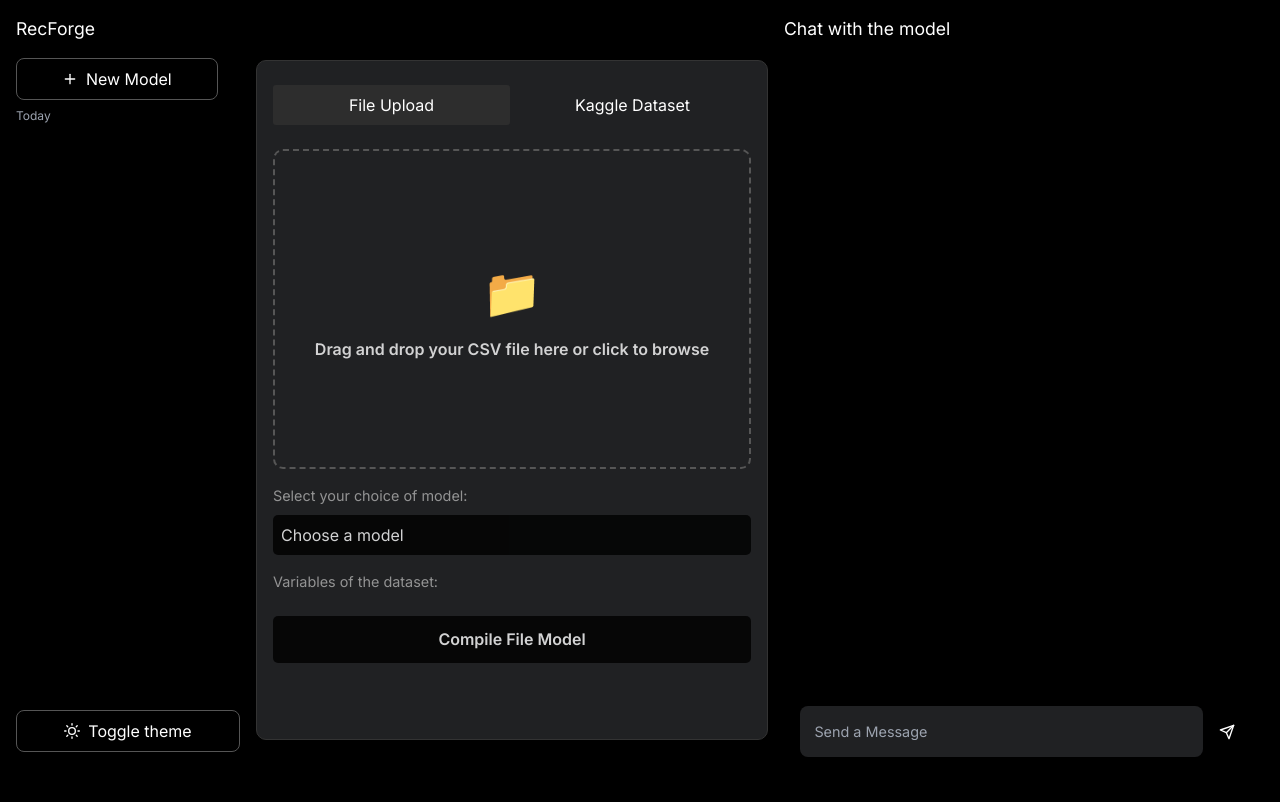
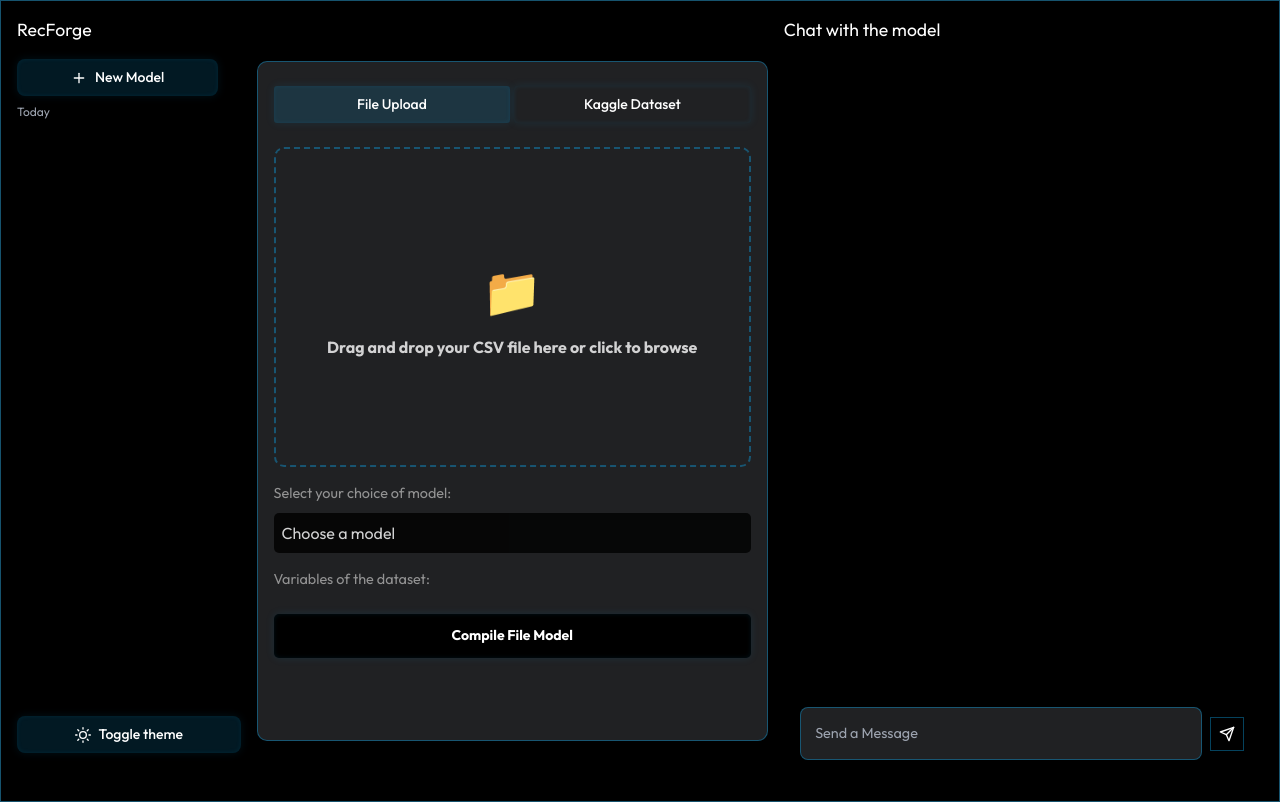
Before and after one commit to nami-kaze/RecomSaas, a Flask app: page / in a window 1280 px wide. Before the commit the page ends 757 px from the top, so only its background shows below. Run offline with Flask 3, Linux system fonts and the light colour scheme; some libraries are stand-ins or nearby versions.

Commit message:
Ui enhance
Signed-off-by: raaksss <rakshitamanocha@gmail.com>

```diff
--- a/static/css/main.css
+++ b/static/css/main.css
@@ -1,3 +1,31 @@
+@import url('https://fonts.googleapis.com/css2?family=Outfit:wght@300;400;500;600;700&display=swap');
+
+:root {
+  --font-sans: 'Outfit', ui-sans-serif, system-ui, sans-serif, "Apple Color Emoji", "Segoe UI Emoji", "Segoe UI Symbol", "Noto Color Emoji";
+}
+
+* {
+  font-family: var(--font-sans);
+}
+
+body {
+  font-family: var(--font-sans);
+  -webkit-font-smoothing: antialiased;
+  -moz-osx-font-smoothing: grayscale;
+  background-color: #1C1C1C;
+  color: #E5E5E5;
+  border: 1px solid rgba(14, 165, 233, 0.4);
+
+}
+
+button,
+input,
+optgroup,
+select,
+textarea {
+  font-family: inherit;
+}
+
 *,
 ::before,
 ::after {
@@ -641,14 +669,105 @@ video {
 }
 
 :root {
-  --font-sans: 'Inter', sans-serif;
-  background-color: black;
+  --font-sans: 'Outfit', ui-sans-serif, system-ui, sans-serif, "Apple Color Emoji", "Segoe UI Emoji", "Segoe UI Symbol", "Noto Color Emoji";
+  background-color: #1C1C1C;  /* Darker background like in the image */
+  color-scheme: dark;  /* Ensures proper color scheme for system elements */
 }
 
 body {
-  font-family: var(--font-sans), ui-sans-serif, system-ui, sans-serif, "Apple Color Emoji", "Segoe UI Emoji", "Segoe UI Symbol", "Noto Color Emoji";
-  background-color: black;
+  font-family: var(--font-sans);
+  -webkit-font-smoothing: antialiased;  /* Better font rendering on webkit browsers */
+  -moz-osx-font-smoothing: grayscale;   /* Better font rendering on Firefox */
+  background-color: #1C1C1C;
+  color: #E5E5E5;
 }
+
+/* Update input styles to match the sleek look */
+input, select, textarea {
+  background-color: #2D2D2D;
+  border: 1px solid #404040;
+  border-radius: 6px;
+  color: #E5E5E5;
+  font-family: var(--font-sans);
+  transition: border-color 0.15s ease;
+}
+
+input:focus, select:focus, textarea:focus {
+  border-color: #0EA5E9;  /* Light blue highlight on focus */
+  outline: none;
+}
+
+/* Update button styles to match the image */
+.button, .compile-button, .kaggle-submit, .tab-btn {
+  background-color: rgba(14, 165, 233, 0.15);  /* Subtle blue background */
+  color: #FFFFFF;
+  border: 1px solid rgba(14, 165, 233, 0.5);  /* Subtle blue border */
+  border-radius: 8px;
+  padding: 10px 16px;
+  font-family: var(--font-sans);
+  font-weight: 500;
+  font-size: 14px;
+  transition: all 0.2s ease;
+  box-shadow: 0 0 10px rgba(14, 165, 233, 0.1),  /* Outer glow */
+              inset 0 0 5px rgba(14, 165, 233, 0.1);  /* Inner glow */
+}
+
+.button:hover, .compile-button:hover, .kaggle-submit:hover, .tab-btn:hover {
+  background-color: rgba(14, 165, 233, 0.25);  /* Slightly more intense blue on hover */
+  border-color: rgba(14, 165, 233, 0.7);  /* More visible blue border on hover */
+  box-shadow: 0 0 15px rgba(14, 165, 233, 0.2),  /* Enhanced outer glow */
+              inset 0 0 8px rgba(14, 165, 233, 0.2);  /* Enhanced inner glow */
+}
+
+/* Active state for tab buttons */
+.tab-btn.active {
+  background-color: #0284C7;
+}
+
+/* Light mode overrides - keeping the same blue color scheme for consistency */
+[data-theme="light"] .button,
+[data-theme="light"] .compile-button,
+[data-theme="light"] .kaggle-submit,
+[data-theme="light"] .tab-btn {
+  background-color: rgba(14, 165, 233, 0.1);
+  color: #1a1a1a;
+  border: 1px solid rgba(14, 165, 233, 0.4);
+  box-shadow: 0 0 10px rgba(14, 165, 233, 0.08),
+              inset 0 0 5px rgba(14, 165, 233, 0.08);
+}
+
+[data-theme="light"] .button:hover,
+[data-theme="light"] .compile-button:hover,
+[data-theme="light"] .kaggle-submit:hover,
+[data-theme="light"] .tab-btn:hover {
+  background-color: rgba(14, 165, 233, 0.2);  /* Keeping the blue theme on hover */
+  border-color: rgba(14, 165, 233, 0.6);
+  box-shadow: 0 0 15px rgba(14, 165, 233, 0.15),
+              inset 0 0 8px rgba(14, 165, 233, 0.15);
+}
+
+[data-theme="light"] .tab-btn.active {
+  background-color: #e0e0e0;
+}
+
+[data-theme="light"] .tab-btn:hover {
+  background-color: #b0b0b0;
+}
+
+/* Remove any conflicting button styles */
+.button, .compile-button, .kaggle-submit, .tab-btn {
+  border: none !important;
+  opacity: 1 !important;
+}
+
+/* Update container styles */
+.middle {
+  background-color: #1C1C1C;
+  border: 1px solid rgba(14, 165, 233, 0.4);
+  border-radius: 8px;
+  box-shadow: 0 1px 3px rgba(0, 0, 0, 0.1);
+}
+
 .right2 { display: none; }
 .container {
   display: flex;
@@ -671,11 +790,10 @@ body {
   overflow-y: auto;
   border-radius: 10px;
   margin: auto;
-  border: 1px solid #333333;  /* Subtle border for dark theme */
 }
 
 .drop-zone {
-    border: 2px dashed #565656;
+    border: 2px dashed rgba(14, 165, 233, 0.4);
     border-radius: 10px;
     padding: 2rem;
     margin-bottom: 1rem;
@@ -805,15 +923,10 @@ text-align: left;
   width: 90%;
   padding: 0.5rem;
   margin: 0.5rem 0;
-  border: 1px solid #555;
   border-radius: 0.5rem;
   text-align: center;
   cursor: pointer;
   transition: background-color 0.3s;
-}
-
-.button:hover {
-  background-color: #444;
 }
 
 .chat-history, .option-items {
@@ -837,6 +950,7 @@ text-align: left;
   border: none;
   border-radius: 0.5rem;
   font-size: 0.9rem;
+  border: 1px solid rgba(14, 165, 233, 0.4);
 }
 
 .input button {
@@ -844,6 +958,7 @@ text-align: left;
   border: none;
   cursor: pointer;
   padding: 0.5rem;
+  border: 1px solid rgba(14, 165, 233, 0.4);
 }
 
 .drop-zone p:hover {
@@ -877,7 +992,7 @@ text-align: left;
 [data-theme="light"] .button {
     background-color: #000000;
     color: #ffffff;
-    border: 1px solid #000000;
+    border: 1px solid rgba(14, 165, 233, 0.4);
     opacity: 0.8;
 }
 
@@ -970,10 +1085,11 @@ body, .container, .left, .middle, .button, .input input[type="text"] {
     border: none;
     cursor: pointer;
     gap: 10px;
+    background-color: #202123;
 }
 
 .tab-btn.active {
-    background-color: #2d2d2d;
+    background-color: rgba(14, 165, 233, 0.15);
 }
 .tab-btn:hover {
   opacity: 1; /* only text becomes fully opaque on hover */
--- a/templates/index.html
+++ b/templates/index.html
@@ -5,7 +5,9 @@
     <meta charset="UTF-8">
     <meta http-equiv="X-UA-Compatible" content="IE=edge">
     <meta name="viewport" content="width=device-width, initial-scale=1.0">
-    <link rel="stylesheet" href="https://fonts.googleapis.com/css2?family=Inter:wght@400;600&display=swap">
+    <link rel="preconnect" href="https://fonts.googleapis.com">
+<link rel="preconnect" href="https://fonts.gstatic.com" crossorigin>
+<link href="https://fonts.googleapis.com/css2?family=Outfit:wght@300;400;500;600;700&display=swap" rel="stylesheet">
     <link rel="stylesheet" href="/static/css/main.css">
     <link rel="shortcut icon" href="https://chat.openai.com/favicon.ico" type="image/x-icon">
     <title>RecForge</title>
```
